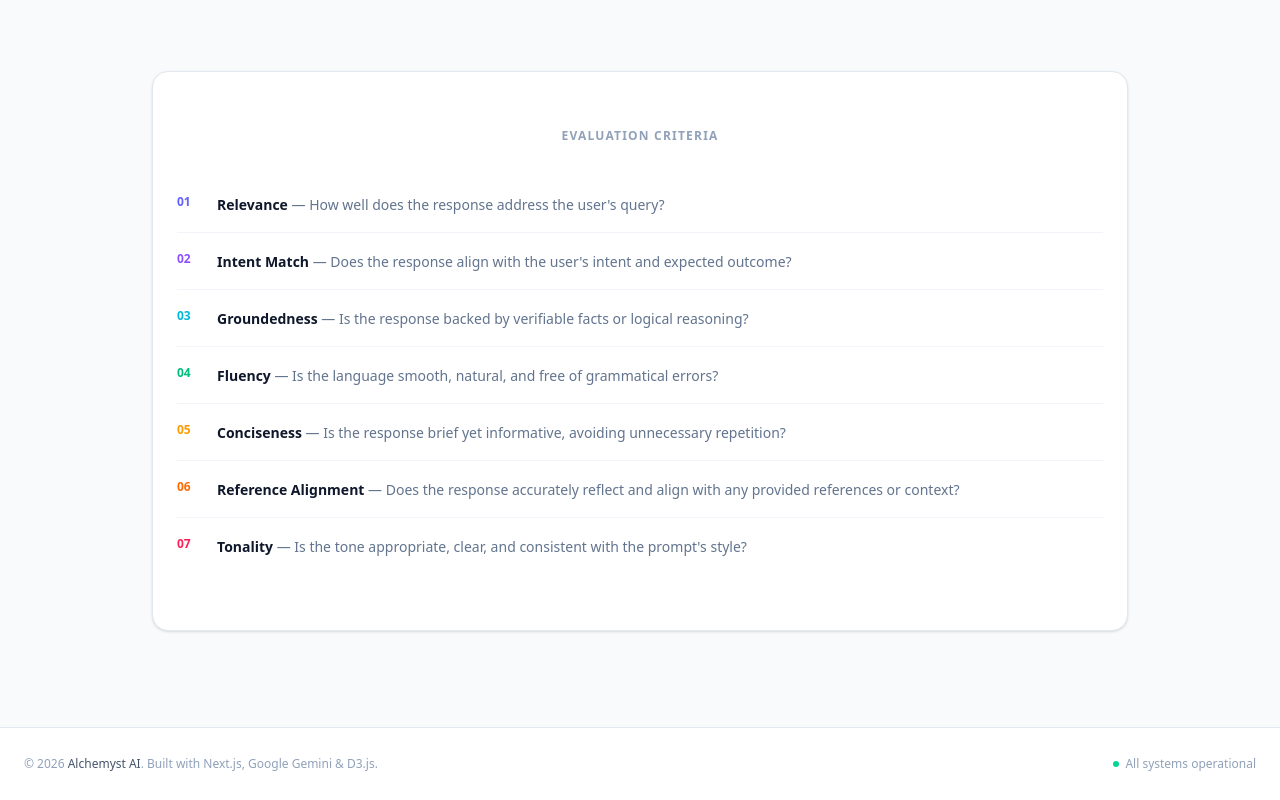
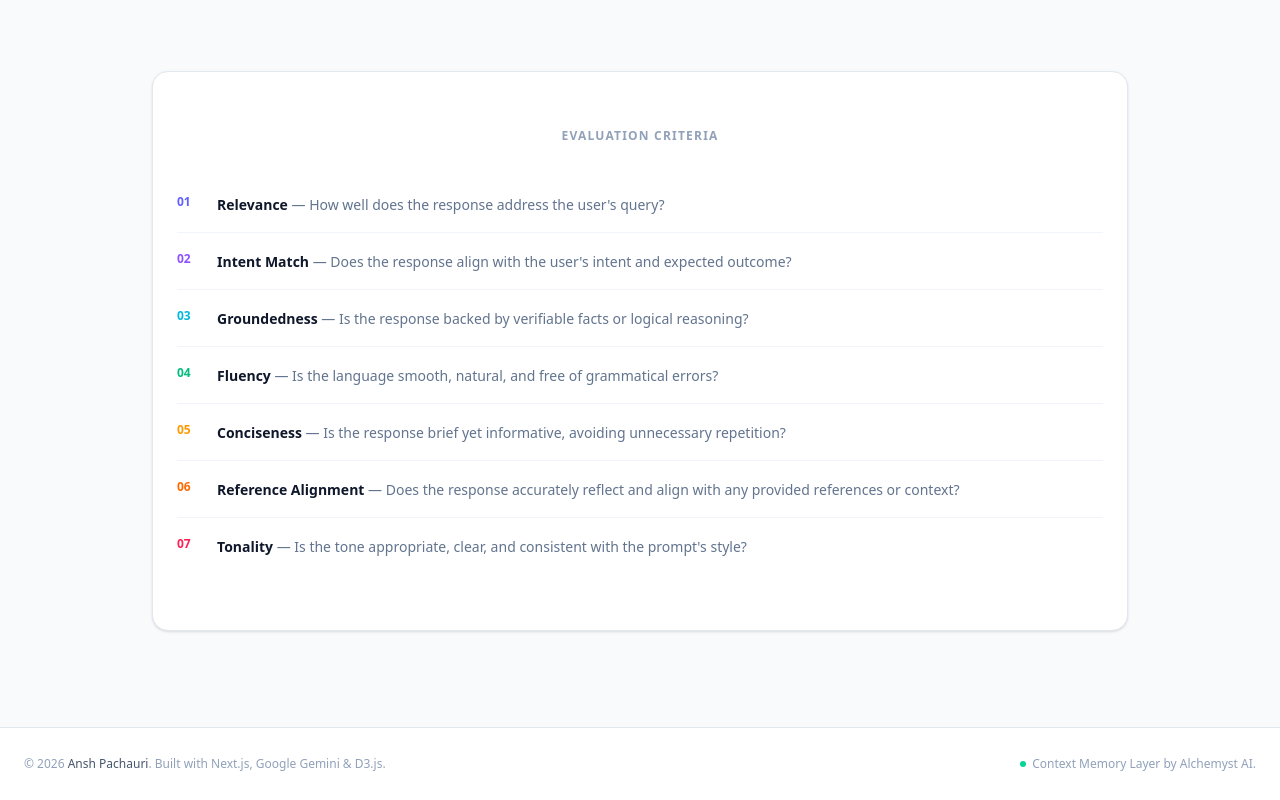
Before and after one commit to ansh-pachauri/AI-Prompt-Evaluator, a Next.js app: page / in a window 1280 px wide. Shown: the part 1296-2096 px from the top of the page. Built offline with nearby package versions, Linux system fonts and the light colour scheme.

Commit message:
changes in footer

```diff
--- a/components/Footer.tsx
+++ b/components/Footer.tsx
@@ -8,13 +8,13 @@
             href="https://github.com/Alchemyst-ai/awesome-saas/"
             className="text-slate-600 font-medium hover:text-indigo-600 transition-colors"
           >
-            Alchemyst AI
+            Ansh Pachauri
           </a>
           . Built with Next.js, Google Gemini &amp; D3.js.
         </p>
         <div className="flex items-center gap-1.5 text-xs text-slate-400">
           <span className="w-1.5 h-1.5 rounded-full bg-emerald-400 animate-pulse" />
-          All systems operational
+          Context Memory Layer by Alchemyst AI.
         </div>
       </div>
     </footer>
```
Also changed, not shown: tsconfig.json (+19 -5 lines).
